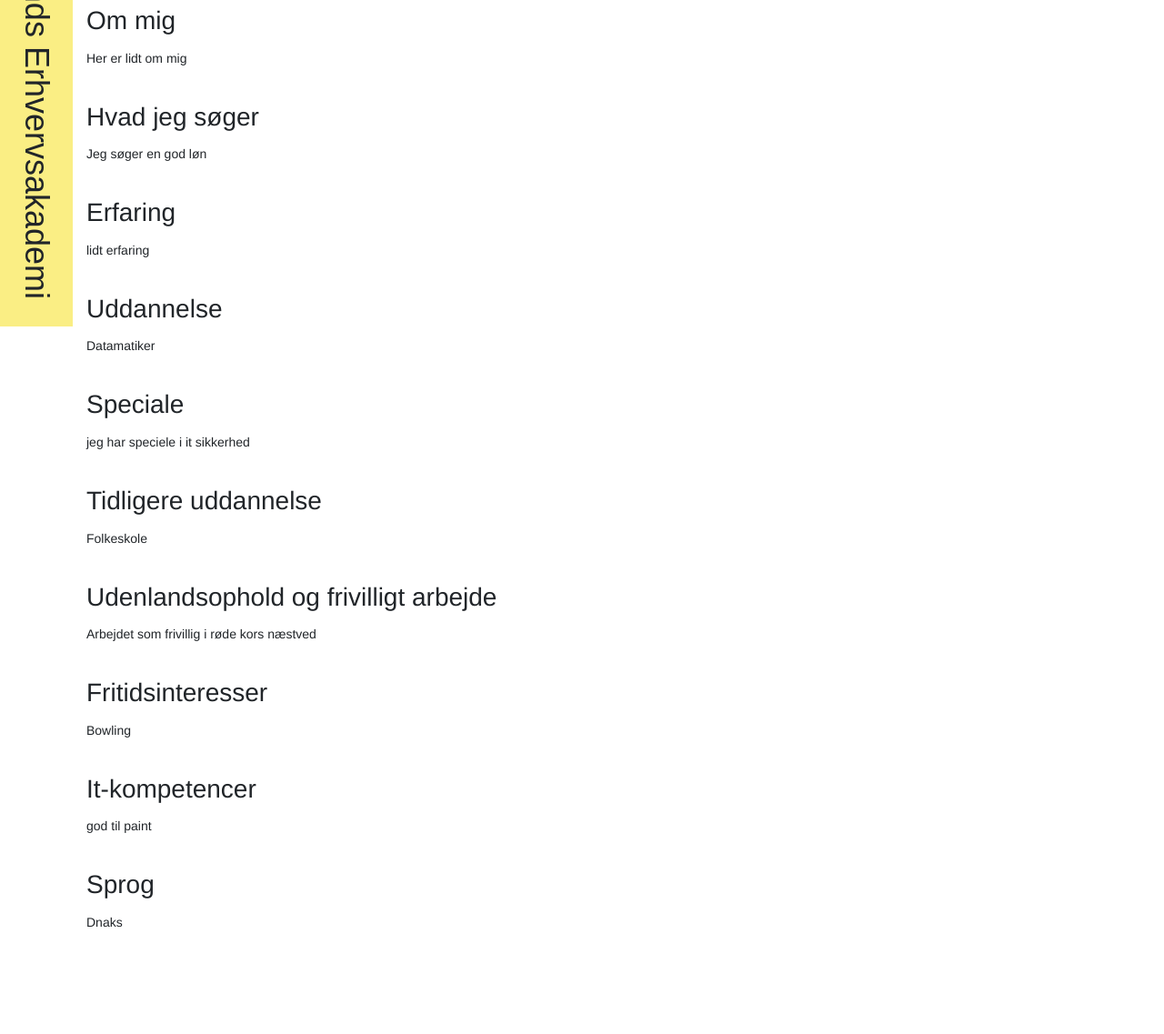
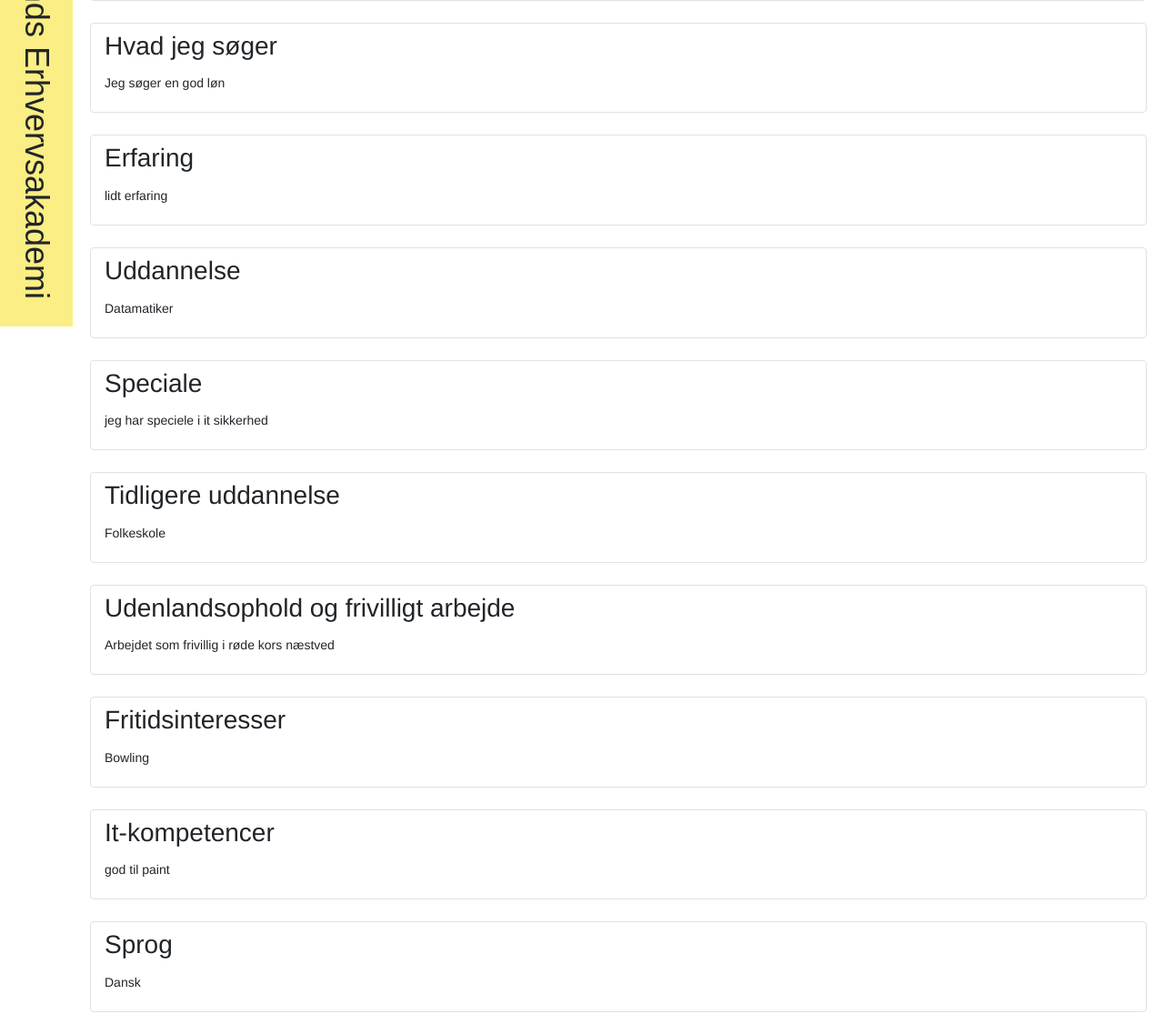
Before and after one commit to EWCMF/zealand_connect, a Node server app: page /mit-CV/search/1 in a window 1280 px wide. Shown: the part 441-1578 px from the top of the page at 91% size. Before the commit the page ends 1503 px from the top, so only its background shows below. Run offline with Node 20, Linux system fonts and the light colour scheme; some libraries are stand-ins or nearby versions.

Commit message:
Update cv.hbs

```diff
--- a/nodes/views/cv.hbs
+++ b/nodes/views/cv.hbs
@@ -1,26 +1,26 @@
-<div class="container-fluid">
+<div class="container-fluid ">
     <div class="row mt-4 mb-4">
-        <div class="col-1">
-            <img src=":)" alt="PROFILBILLEDE">
+        <div class="col-2">
+            <img class="img-thumbnail" src="https://scontent-cph2-1.xx.fbcdn.net/v/t1.0-9/15622277_133495013807245_4440882366430266501_n.jpg?_nc_cat=104&ccb=2&_nc_sid=09cbfe&_nc_ohc=qdTnyjQKcIoAX_6zPeu&_nc_ht=scontent-cph2-1.xx&oh=73d7a059f07e9fb365a469a7f7893cfe&oe=5FD152F4" alt="PROFILBILLEDE">
         </div>
         <div class="col">
             <div class="col">
-                <h2 class="">
+                <h2 class="mb-3">
                     Navn Navnesen
                 </h2>
-                <h6 class="">
+                <h6 class="mb-3">
                     email@email.email
                 </h6>
-                <h6 class="">
+                <h6 class="mb-3">
                     22222222
                 </h6>
                 <a href="https://www.hjemmeside.dk">
-                    <h6>
+                    <h6 class="mb-3">
                         hjemmeside.dk
                     </h6>
                 </a>
                 <a href="https://www.linkedin.com/">
-                    <h6>
+                    <h6 class="mb-3">
                         linkedIn.com
                     </h6>
                 </a>
@@ -30,19 +30,20 @@
     </div>
     <hr>
 
-    <div class="row">
-        <div class="col mb-4">
-            <h3 class="mb-3">
+    <div class="row border rounded ml-1 mr-1 mb-4">
+        <div class="col mb-2">
+            <h3 class="mb-3 mt-2 d-flex align-self-center">
                 Om mig
             </h3>
+            <!--<hr class="mb-2 mt-0">-->
             <p>
                 Her er lidt om mig
             </p>
         </div>
     </div>
-    <div class="row">
-        <div class="col mb-4">
-            <h3 class="mb-3">
+    <div class="row border rounded ml-1 mr-1 mb-4">
+        <div class="col mb-2">
+            <h3 class="mb-3 mt-2 d-flex align-self-center">
                 Hvad jeg søger
             </h3>
             <p>
@@ -50,9 +51,9 @@
             </p>
         </div>
     </div>
-    <div class="row">
-        <div class="col mb-4">
-            <h3 class="mb-3">
+    <div class="row border rounded ml-1 mr-1 mb-4">
+        <div class="col mb-2">
+            <h3 class="mb-3 mt-2 d-flex align-self-center">
                 Erfaring
             </h3>
             <p>
@@ -60,9 +61,9 @@
             </p>
         </div>
     </div>
-    <div class="row">
-        <div class="col mb-4">
-            <h3 class="mb-3">
+    <div class="row border rounded ml-1 mr-1 mb-4">
+        <div class="col mb-2">
+            <h3 class="mb-3 mt-2 d-flex align-self-center">
                 Uddannelse
             </h3>
             <p>
@@ -70,9 +71,9 @@
             </p>
         </div>
     </div>
-    <div class="row">
-        <div class="col mb-4">
-            <h3 class="mb-3">
+    <div class="row border rounded ml-1 mr-1 mb-4">
+        <div class="col mb-2">
+            <h3 class="mb-3 mt-2 d-flex align-self-center">
                 Speciale
             </h3>
             <p>
@@ -80,9 +81,9 @@
             </p>
         </div>
     </div>
-    <div class="row">
-        <div class="col mb-4">
-            <h3 class="mb-3">
+    <div class="row border rounded ml-1 mr-1 mb-4">
+        <div class="col mb-2">
+            <h3 class="mb-3 mt-2 d-flex align-self-center">
                 Tidligere uddannelse
             </h3>
             <p>
@@ -90,9 +91,9 @@
             </p>
         </div>
     </div>
-    <div class="row">
-        <div class="col mb-4">
-            <h3 class="mb-3">
+    <div class="row border rounded ml-1 mr-1 mb-4">
+        <div class="col mb-2">
+            <h3 class="mb-3 mt-2 d-flex align-self-center">
                 Udenlandsophold og frivilligt arbejde
             </h3>
             <p>
@@ -100,9 +101,9 @@
             </p>
         </div>
     </div>
-    <div class="row">
-        <div class="col mb-4">
-            <h3 class="mb-3">
+    <div class="row border rounded ml-1 mr-1 mb-4">
+        <div class="col mb-2">
+            <h3 class="mb-3 mt-2 d-flex align-self-center">
                 Fritidsinteresser
             </h3>
             <p>
@@ -110,9 +111,9 @@
             </p>
         </div>
     </div>
-    <div class="row">
-        <div class="col mb-4">
-            <h3 class="mb-3">
+    <div class="row border rounded ml-1 mr-1 mb-4">
+        <div class="col mb-2">
+            <h3 class="mb-3 mt-2 d-flex align-self-center">
                 It-kompetencer
             </h3>
             <p>
@@ -120,13 +121,13 @@
             </p>
         </div>
     </div>
-    <div class="row">
-        <div class="col mb-4">
-            <h3 class="mb-3">
+    <div class="row border rounded ml-1 mr-1 mb-4">
+        <div class="col mb-2">
+            <h3 class="mb-3 mt-2 d-flex align-self-center">
                 Sprog
             </h3>
             <p>
-                Dnaks
+                Dansk
             </p>
         </div>
     </div>
```
